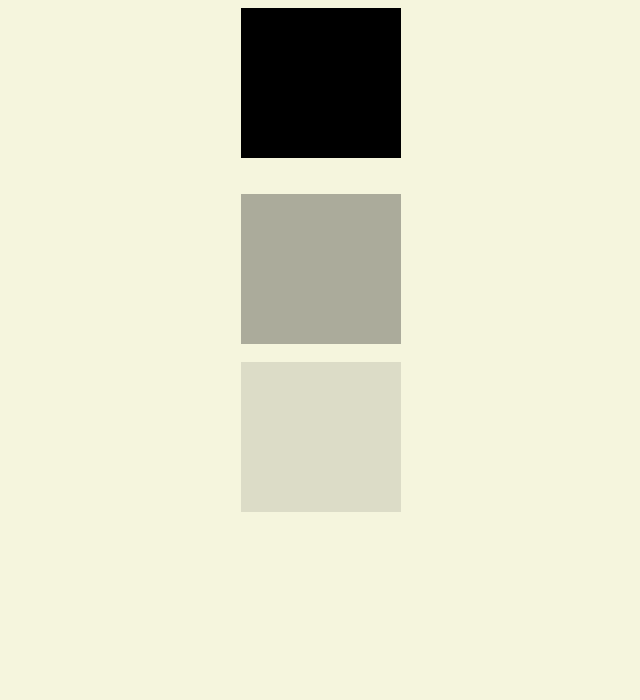
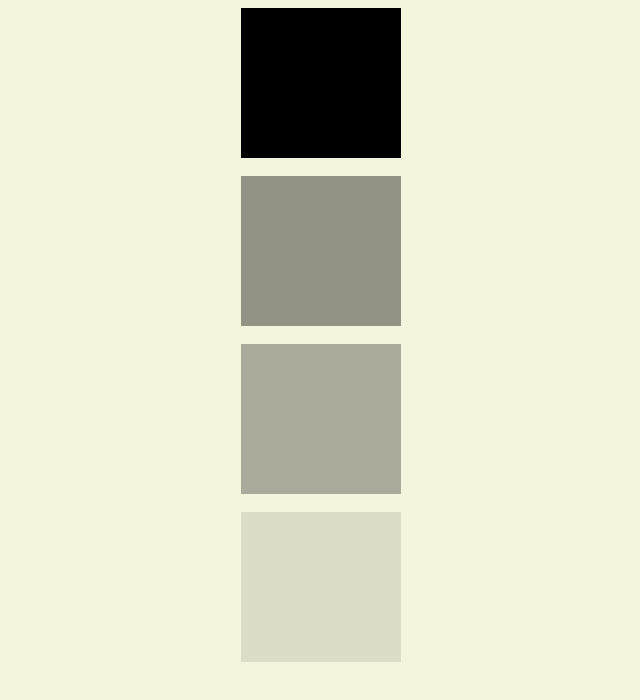
Before and after one commit to kasatuk/css-kwadraty-przezroczyste, a plain HTML site: page index.html in a window 1280 px wide. Shown: the whole page, without its empty margins (319-959 px from the left). Drawn offline with Linux system fonts and the light colour scheme.

Commit message:
poprawka

```diff
--- a/css/style.css
+++ b/css/style.css
@@ -9,7 +9,7 @@ div.czarny{
     width: 10em;
      }
 div.czarny05{
-    background-color: rgba(0,0,0,0.5);
+    background-color: rgba(0,0,0,0.4);
     margin-left: auto;
     margin-right: auto;
     height: 150px;
--- a/index.html
+++ b/index.html
@@ -9,7 +9,7 @@
 </head>
 <body>
     <div class="czarny"></div><br>
-    <div class="czarny0,5"></div><br>
+    <div class="czarny05"></div><br>
     <div class="szary"></div><br>
     <div class="bialy"></div><br>
 
```
